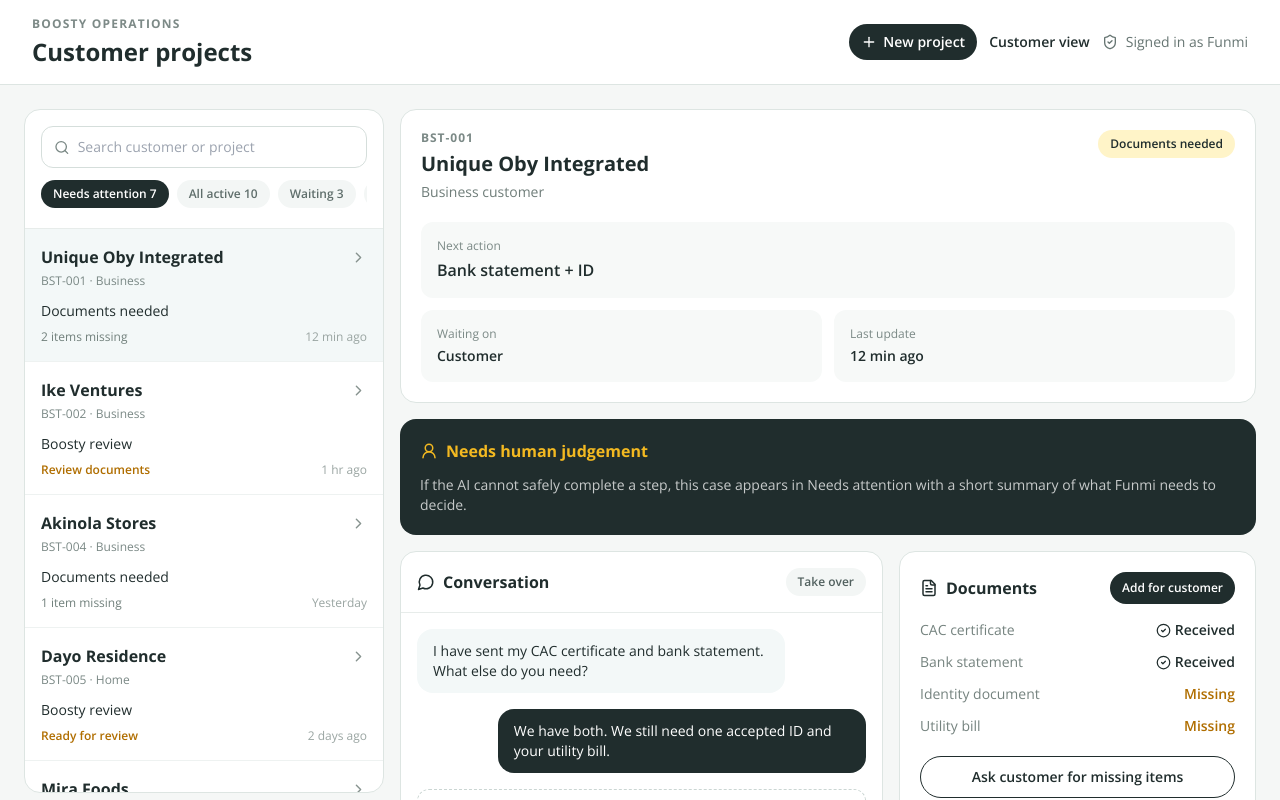
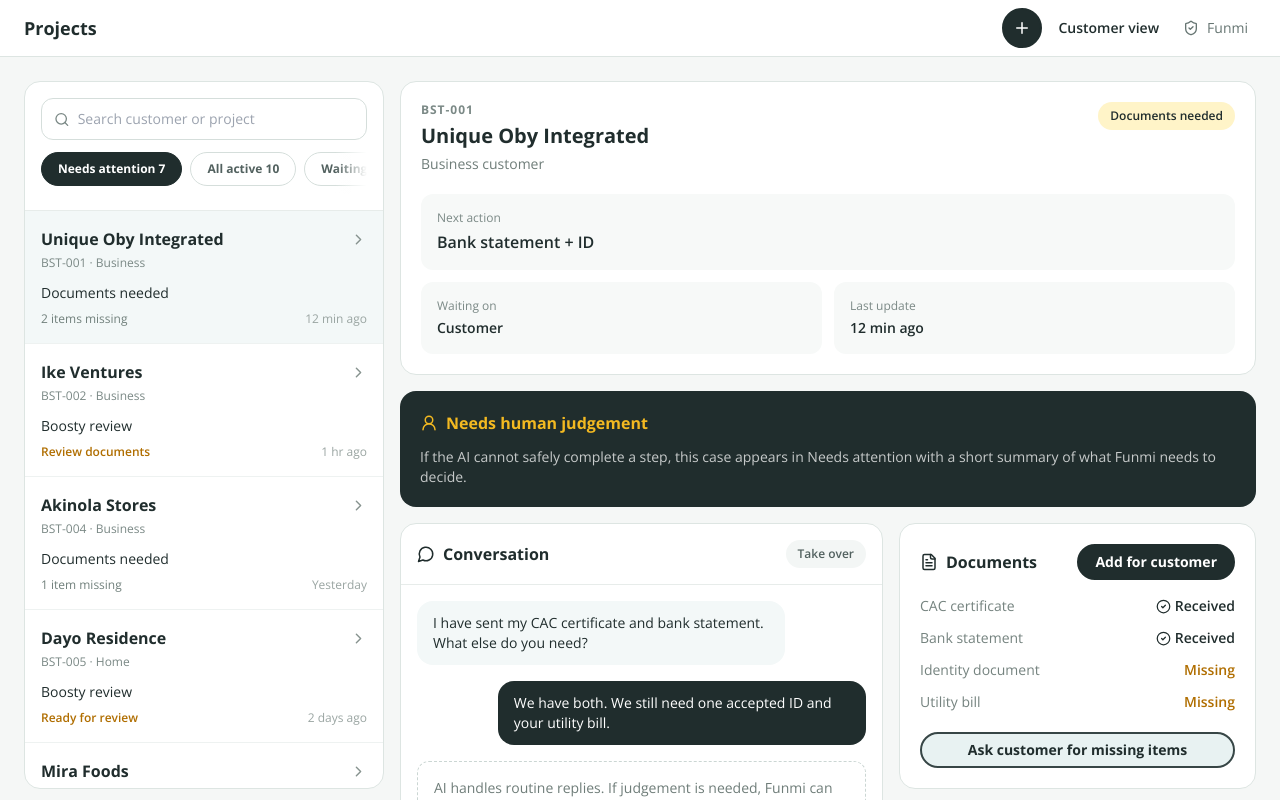
Before and after one commit to AimuaO/Boosty, a React (Vite) app: page /ops in a window 1280 px wide. Shown: the top 800 px of the page. Built offline with nearby package versions, Linux system fonts and the light colour scheme.

Commit message:
ui: tighten ops header and clarify scrollable controls

```diff
--- a/src/pages/OpsWorkspace.jsx
+++ b/src/pages/OpsWorkspace.jsx
@@ -15,6 +15,7 @@ import {
   UserRound,
 } from "lucide-react";
 import { Link } from "react-router-dom";
+import BoostyButton from "../components/ui/BoostyButton";
 
 const cases = [
   { id:"BST-001", customer:"Unique Oby Integrated", type:"Business", stage:"Documents needed", attention:"2 items missing", next:"Bank statement + ID", waitingOn:"Customer", updated:"12 min ago", priority:"attention" },
@@ -96,7 +97,7 @@ const OpsWorkspace = () => {
 
   const Queue = ({ mobile = false }) => (
     <aside className={`bg-white border border-[#DDE5E2] overflow-hidden flex flex-col ${
-      mobile ? "rounded-none border-x-0 border-b-0 h-full" : "rounded-2xl lg:sticky lg:top-[92px] lg:h-[calc(100vh-116px)]"
+      mobile ? "rounded-none border-x-0 border-b-0 h-full" : "rounded-2xl lg:sticky lg:top-[72px] lg:h-[calc(100vh-92px)]"
     }`}>
       <div className="p-4 border-b border-[#E7ECEA]">
         <div className="flex items-center gap-2 rounded-xl border border-[#D5DEDB] px-3 py-2.5">
@@ -109,19 +110,24 @@ const OpsWorkspace = () => {
           />
         </div>
 
-        <div className="mt-3 flex gap-2 overflow-x-auto pb-1">
+        <div className="mt-3 relative">
+          <div className="flex gap-2 overflow-x-auto pb-2 pr-8 snap-x">
             {filters.map((item) => (
               <button
                 key={item.id}
                 type="button"
                 onClick={() => setFilter(item.id)}
-              className={`shrink-0 rounded-full px-3 py-1.5 text-xs font-semibold ${
-                filter === item.id ? "bg-[#202D2D] text-white" : "bg-[#F3F6F5] text-[#5F6E6B]"
+                className={`shrink-0 snap-start rounded-full px-4 py-2 text-xs font-bold border transition-colors ${
+                  filter === item.id
+                    ? "bg-[#202D2D] text-white border-[#202D2D]"
+                    : "bg-white text-[#52615F] border-[#D5DEDB]"
                 }`}
               >
                 {item.label} {counts[item.id]}
               </button>
             ))}
+          </div>
+          <div className="pointer-events-none absolute right-0 top-0 h-full w-8 bg-gradient-to-l from-white to-transparent" />
         </div>
       </div>
 
@@ -204,13 +210,14 @@ const OpsWorkspace = () => {
           <FileText size={18} />
           <h3 className="font-bold">Documents</h3>
         </div>
-        <button
+        <BoostyButton
           type="button"
           onClick={() => setStaffUploadOpen((value) => !value)}
-          className="rounded-full bg-[#202D2D] text-white px-3 py-2 text-xs font-semibold"
+          variant="primary"
+          size="sm"
         >
           Add for customer
-        </button>
+        </BoostyButton>
       </div>
 
       {staffUploadOpen && (
@@ -236,9 +243,9 @@ const OpsWorkspace = () => {
         <div className="flex items-center justify-between gap-4"><span className="text-[#75837F]">Utility bill</span><span className="font-semibold text-[#B06E00]">Missing</span></div>
       </div>
 
-      <button className="mt-5 w-full rounded-full border border-[#202D2D] text-[#202D2D] py-2.5 text-sm font-semibold">
+      <BoostyButton className="mt-5 w-full" variant="secondary" size="sm">
         Ask customer for missing items
-      </button>
+      </BoostyButton>
     </div>
   );
 
@@ -329,35 +336,34 @@ const OpsWorkspace = () => {
   return (
     <main className="min-h-screen bg-[#F5F7F6] text-[#202D2D]">
       <div className="border-b border-[#DDE5E2] bg-white sticky top-0 z-30">
-        <div className="max-w-7xl mx-auto px-5 md:px-8 py-4 flex items-center justify-between gap-4">
-          <div>
-            <p className="text-xs uppercase tracking-[0.1em] text-[#7D8A87] font-bold">Boosty Operations</p>
-            <h1 className="text-xl md:text-2xl font-bold mt-1">Customer projects</h1>
-          </div>
-          <div className="flex items-center gap-3">
-            <button
+        <div className="max-w-7xl mx-auto h-14 px-4 md:px-6 flex items-center justify-between gap-3">
+          <h1 className="text-lg font-bold">Projects</h1>
+          <div className="flex items-center gap-2">
+            <BoostyButton
               type="button"
+              size="icon"
+              variant="primary"
               onClick={() => {
                 setCreateOpen(true);
                 setNewProjectStep("details");
               }}
-              className="inline-flex items-center gap-1.5 rounded-full bg-[#202D2D] text-white px-3 py-2 text-sm font-semibold"
+              aria-label="Create new project"
+              title="Create new project"
             >
-              <Plus size={16} />
-              New project
-            </button>
-            <Link to="/start" className="hidden sm:inline text-sm font-semibold text-[#202D2D]">
+              <Plus size={18} />
+            </BoostyButton>
+            <Link to="/start" className="hidden sm:inline text-sm font-semibold text-[#202D2D] px-2">
               Customer view
             </Link>
-            <div className="hidden md:flex items-center gap-2 text-sm text-[#667572]">
+            <div className="hidden md:flex items-center gap-2 text-sm text-[#667572] px-2">
               <ShieldCheck size={16} />
-              Signed in as Funmi
+              Funmi
             </div>
           </div>
         </div>
       </div>
 
-      <div className="lg:hidden h-[calc(100dvh-73px)]">
+      <div className="lg:hidden h-[calc(100dvh-56px)]">
         {!mobileDetailOpen ? (
           <Queue mobile />
         ) : (
@@ -374,19 +380,24 @@ const OpsWorkspace = () => {
               <span className="text-xs text-[#7A8885]">{selected.id}</span>
             </div>
 
-            <div className="bg-white border-b border-[#DDE5E2] px-3 py-2 flex gap-2 overflow-x-auto">
+            <div className="bg-white border-b border-[#DDE5E2] px-3 py-2 relative">
+              <div className="flex gap-2 overflow-x-auto pr-8 pb-1">
                 {mobileTabs.map((tab) => (
                   <button
                     key={tab.id}
                     type="button"
                     onClick={() => setMobileTab(tab.id)}
-                  className={`shrink-0 rounded-full px-3 py-1.5 text-xs font-semibold ${
-                    mobileTab === tab.id ? "bg-[#202D2D] text-white" : "bg-[#F3F6F5] text-[#5F6E6B]"
+                    className={`shrink-0 rounded-full px-4 py-2 text-xs font-bold border ${
+                      mobileTab === tab.id
+                        ? "bg-[#202D2D] text-white border-[#202D2D]"
+                        : "bg-white text-[#52615F] border-[#D5DEDB]"
                     }`}
                   >
                     {tab.label}
                   </button>
                 ))}
+              </div>
+              <div className="pointer-events-none absolute right-0 top-0 h-full w-8 bg-gradient-to-l from-white to-transparent" />
             </div>
 
             <div className="flex-1 overflow-y-auto p-4">
@@ -469,18 +480,14 @@ const OpsWorkspace = () => {
                   Funmi can start the case now, add documents or notes on the customer’s behalf, and invite them to take over when they are ready.
                 </div>
 
-                <button
+                <BoostyButton
                   type="button"
                   onClick={() => setNewProjectStep("invite")}
                   disabled={!newProject.customerName || !newProject.phone}
-                  className={`w-full rounded-full py-3 font-semibold ${
-                    newProject.customerName && newProject.phone
-                      ? "bg-[#202D2D] text-white"
-                      : "bg-[#E7ECEA] text-[#9AA5A2]"
-                  }`}
+                  className={`w-full ${!(newProject.customerName && newProject.phone) ? "opacity-45 cursor-not-allowed" : ""}`}
                 >
                   Create project
-                </button>
+                </BoostyButton>
               </div>
             ) : (
               <div className="p-5 space-y-4">
@@ -502,13 +509,13 @@ const OpsWorkspace = () => {
                 </div>
 
                 <div className="grid gap-2">
-                  <button className="rounded-full bg-[#202D2D] text-white py-3 font-semibold">
+                  <BoostyButton className="w-full">
                     Send invite by SMS
-                  </button>
+                  </BoostyButton>
                   {newProject.email && (
-                    <button className="rounded-full border border-[#202D2D] text-[#202D2D] py-3 font-semibold">
+                    <BoostyButton className="w-full" variant="secondary">
                       Send invite by email
-                    </button>
+                    </BoostyButton>
                   )}
                   <button
                     type="button"
```
Lines whose indentation alone changed are shown as unchanged.
